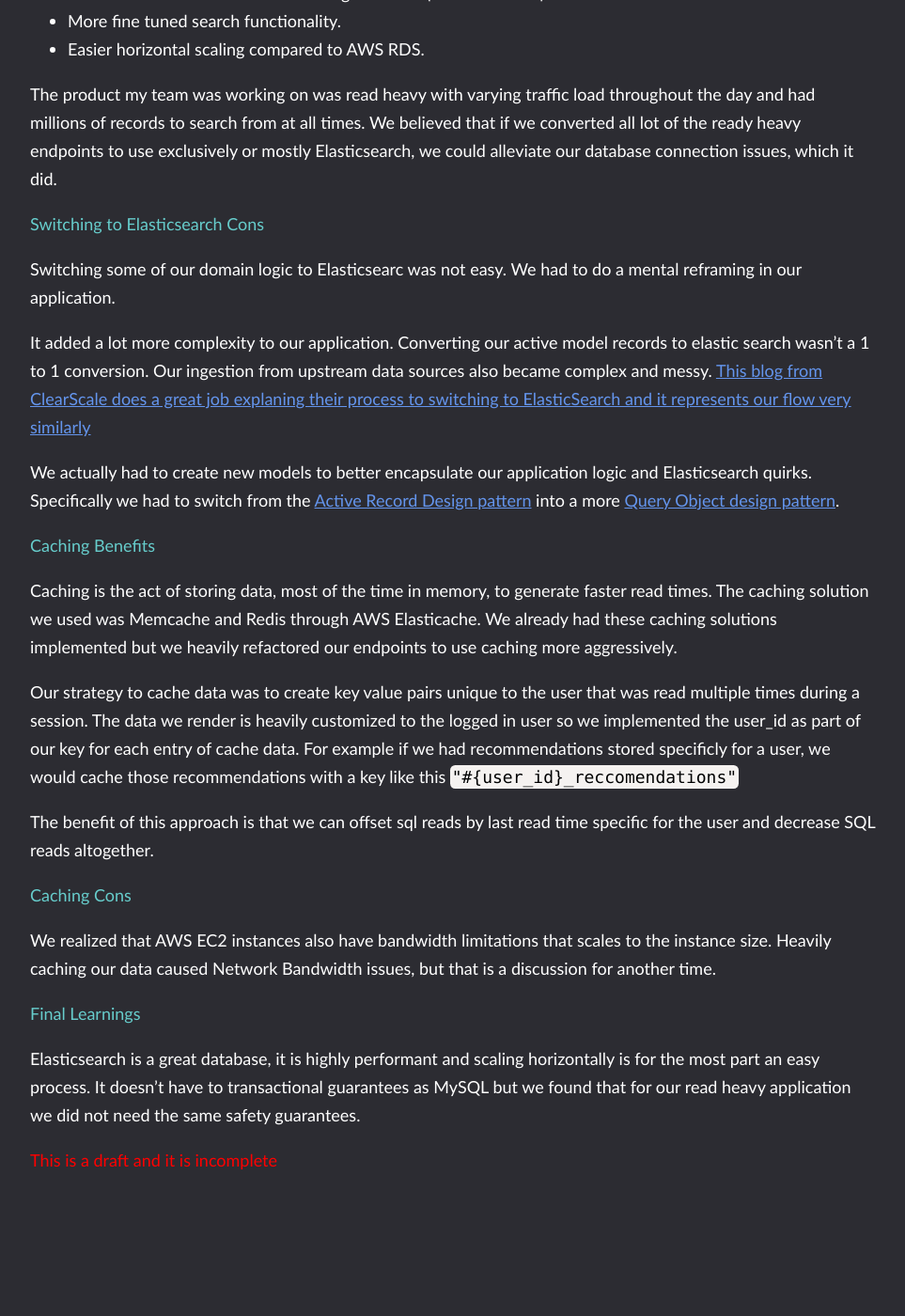
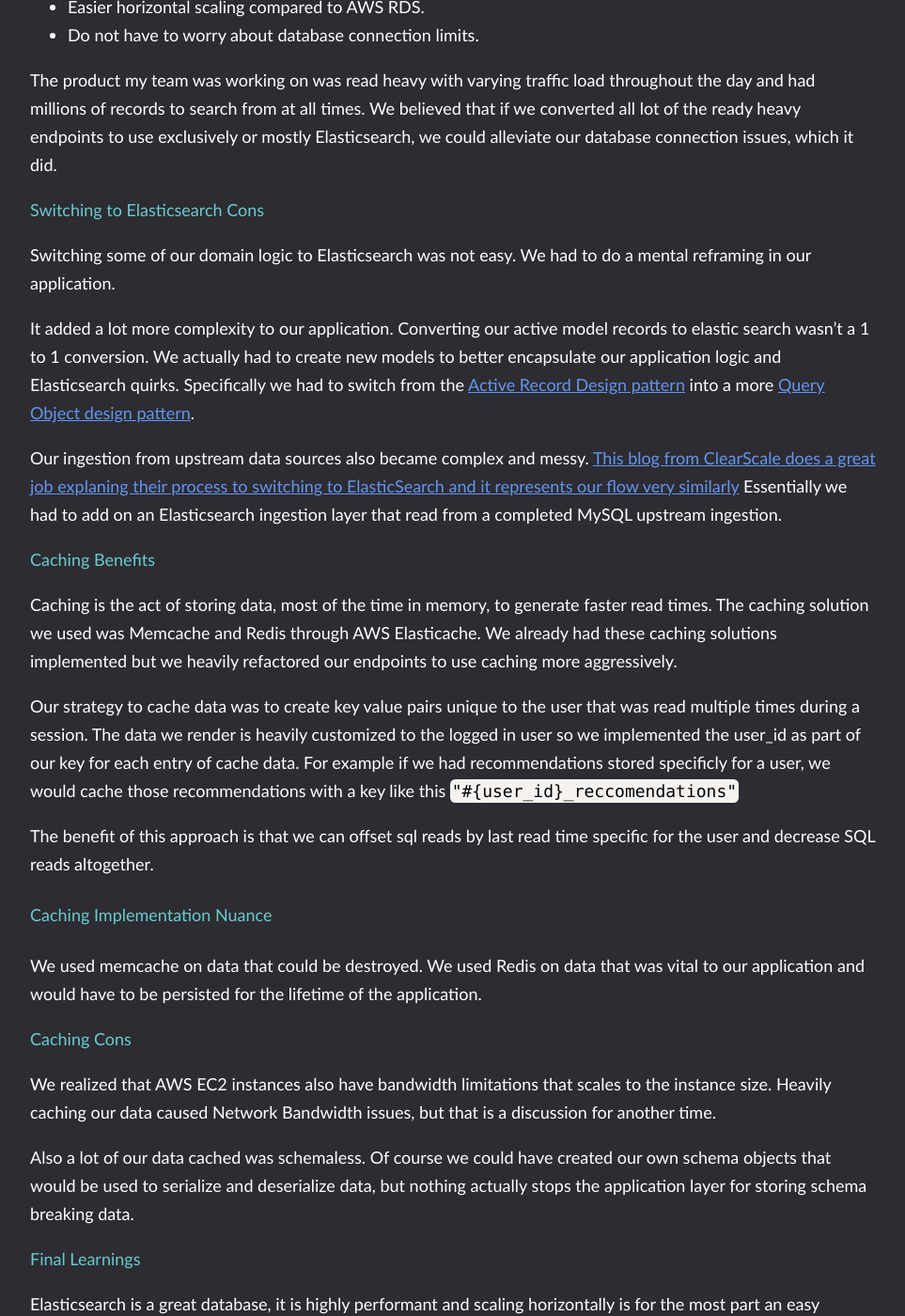
Before and after one commit to danielleedottech/danlee-org, a Jekyll site: the page built from _posts/2023-01-29-database-connection-limits-and-scaling.md, in a window 1280 px wide and 1400 px high, scrolled down 3348 px. Shown: the whole window at 94% size, without its empty margins (158-1121 px from the left). Built offline with Jekyll 4.4.1, drawn with Linux system fonts in a browser that asks for light colours; nearby versions of some CDN libraries; library files that are not in the unit come from our copies; before the commit the page ends 4612 px from its top, so only the background shows below that; some of the changed text lies outside the part shown.

Commit message:
database-connection posts out of draft

```diff
--- a/_posts/2023-01-29-database-connection-limits-and-scaling.md
+++ b/_posts/2023-01-29-database-connection-limits-and-scaling.md
@@ -92,16 +92,17 @@
 * Writes are NOT transactional allowing for faster (but less secure) writes.
 * More fine tuned search functionality.
 * Easier horizontal scaling compared to AWS RDS.
+* Do not have to worry about database connection limits.
 
 The product my team was working on was read heavy with varying traffic load throughout the day and had millions of records to search from at all times. We believed that if we converted all lot of the ready heavy endpoints to use exclusively or mostly Elasticsearch, we could alleviate our database connection issues, which it did.
 
 ### Switching to Elasticsearch Cons
 
-Switching some of our domain logic to Elasticsearc was not easy. We had to do a mental reframing in our application.
+Switching some of our domain logic to Elasticsearch was not easy. We had to do a mental reframing in our application.
 
-It added a lot more complexity to our application. Converting our active model records to elastic search wasn't a 1 to 1 conversion.  Our ingestion from upstream data sources also became complex and messy. [This blog from ClearScale does a great job explaning their process to switching to ElasticSearch and it represents our flow very similarly](https://blog.clearscale.com/amazon-elasticsearch-mysql-performance/)
+It added a lot more complexity to our application. Converting our active model records to elastic search wasn't a 1 to 1 conversion. We actually had to create new models to better encapsulate our application logic and Elasticsearch quirks. Specifically we had to switch from the [Active Record Design pattern](https://en.wikipedia.org/wiki/Active_record_pattern) into a more [Query Object design pattern](https://martinfowler.com/eaaCatalog/queryObject.html).
 
-We actually had to create new models to better encapsulate our application logic and Elasticsearch quirks. Specifically we had to switch from the [Active Record Design pattern](https://en.wikipedia.org/wiki/Active_record_pattern) into a more [Query Object design pattern](https://martinfowler.com/eaaCatalog/queryObject.html).
+Our ingestion from upstream data sources also became complex and messy. [This blog from ClearScale does a great job explaning their process to switching to ElasticSearch and it represents our flow very similarly](https://blog.clearscale.com/amazon-elasticsearch-mysql-performance/) Essentially we had to add on an Elasticsearch ingestion layer that read from a completed MySQL upstream ingestion.
 
 ### Caching Benefits
 
@@ -111,10 +112,18 @@
 
 The benefit of this approach is that we can offset sql reads by last read time specific for the user and decrease SQL reads altogether.
 
+#### Caching Implementation Nuance
+
+We used memcache on data that could be destroyed. We used Redis on data that was vital to our application and would have to be persisted for the lifetime of the application.
+
 ### Caching Cons
 
 We realized that AWS EC2 instances also have bandwidth limitations that scales to the instance size. Heavily caching our data caused Network Bandwidth issues, but that is a discussion for another time.
 
+Also a lot of our data cached was schemaless. Of course we could have created our own schema objects that would be used to serialize and deserialize data, but nothing actually stops the application layer for storing schema breaking data.
+
 ### Final Learnings
 
 Elasticsearch is a great database, it is highly performant and scaling horizontally is for the most part an easy process. It doesn't have to transactional guarantees as MySQL but we found that for our read heavy application we did not need the same safety guarantees.
+
+Caching is an awesome and easy technique to alleviate database loads and decrease response times but beware of network bandwidth issues especially during peak load if your have a highly loaded cache.
```
Also changed, not shown: other parts of _posts/2023-01-29-database-connection-limits-and-scaling.md (+1 -1 lines).
